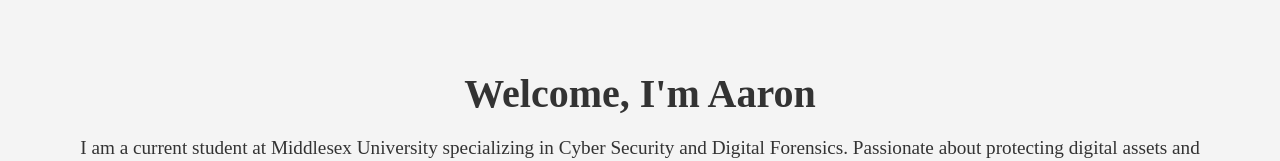
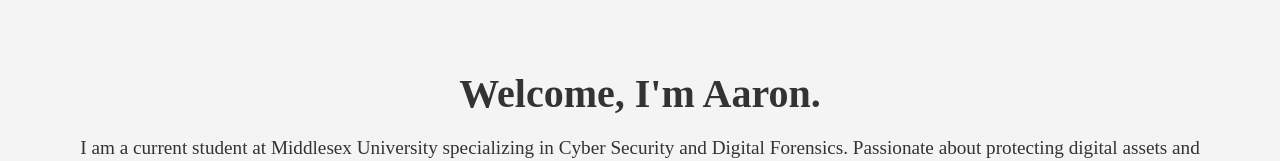
Before and after one commit to BlueKid12/Portofolio-2025, a plain HTML site: page index.html in a window 1280 px wide. Shown: the part 241-402 px from the top of the page. Drawn offline with Linux system fonts and the light colour scheme.

Commit message:
Added . after Aaron

```diff
--- a/index.html
+++ b/index.html
@@ -9,7 +9,7 @@
 <body>
     <button id="theme-toggle" class="theme-toggle">🌓</button>
     <section class="hero">
-        <h1>Welcome, I'm Aaron</h1>
+        <h1>Welcome, I'm Aaron.</h1>
         <p>I am a current student at Middlesex University specializing in Cyber Security and Digital Forensics. Passionate about protecting digital assets and uncovering the truth in the digital world.</p>
         <a href="projects.html" class="btn">View My Projects</a>
     </section>
```
